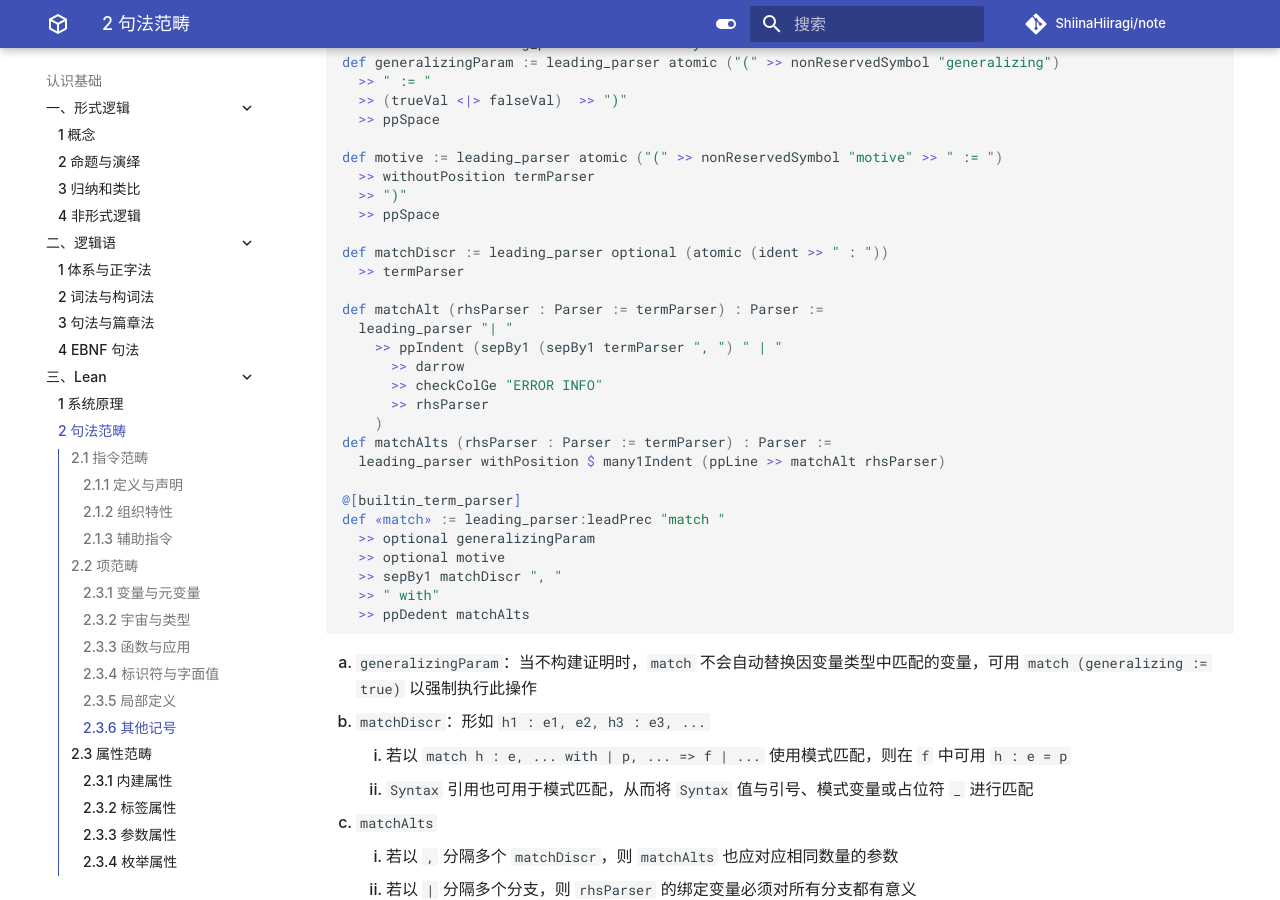
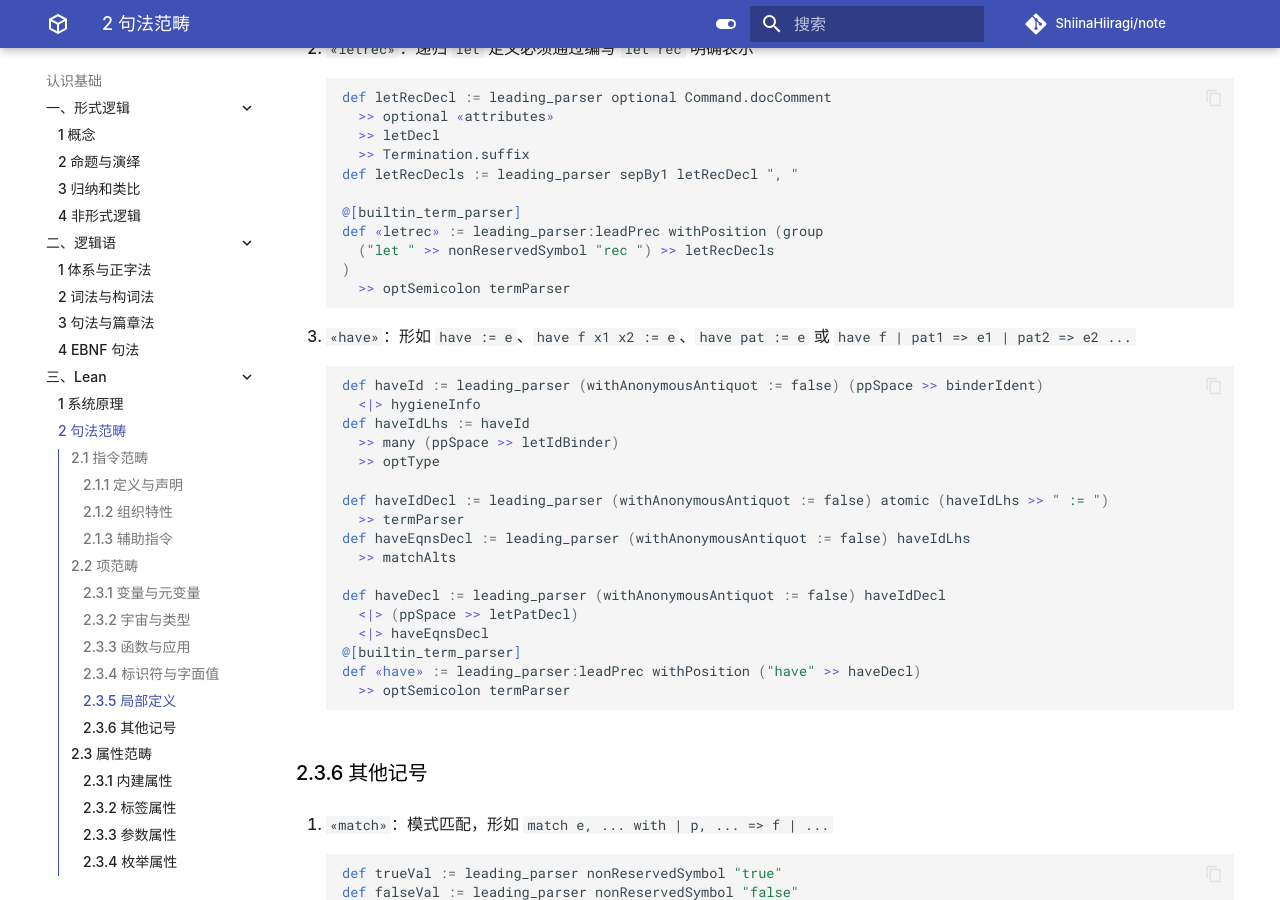
Before and after one commit to ShiinaHiiragi/note, an MkDocs documentation site: the page built from docs/cogn/lean/cat.md, in a window 1280 px wide and 900 px high, scrolled down 18570 px. Built offline with MkDocs 1.6.1 and Material for MkDocs 9.7.7, drawn with Linux system fonts in a browser that asks for light colours; comment, search, counter and statistics services are not loaded; some of the changed text lies outside the part shown.

Commit message:
prop in lean

````diff
--- a/docs/cogn/lean/cat.md
+++ b/docs/cogn/lean/cat.md
@@ -152,7 +152,15 @@
           >> ppIndent declSig
         ```
 
-    6. `«inductive»`：归纳类型，包括可以选择的枚举类型与可以包含自身实例的递归类型
+    6. `«example»`：声明一个无名且不永久保存的定理
+
+        ```lean
+        def «example» := leading_parser "example"
+          >> ppIndent optDeclSig
+          >> declVal
+        ```
+
+    7. `«inductive»`：归纳类型，包括可以选择的枚举类型与可以包含自身实例的递归类型
 
         ```lean
         def ctor := leading_parser atomic (optional docComment >> "\n| ")
@@ -739,26 +747,26 @@
           >> ")"
         ```
 
-    2. 通用（可选）类型标注
+    2. `typeSpec` 与 `optType`：通用（可选）类型标注
 
         ```lean
         def typeSpec := leading_parser " : " >> termParser
         def optType : Parser := optional typeSpec
         ```
 
-    !!! note "项与类型的关系"
-        1. 每个项都有对应类型，因此冒号右侧的项必然存在
-        2. 并非所有项都是类型，例如下述声明不合法：
+        !!! note "项与类型的关系"
+            1. 每个项都有对应类型，因此冒号右侧的项必然存在
+            2. 并非所有项都是类型，例如下述声明不合法：
 
-            ```lean
-            class Plus (α : Type) where
-              plus : α → α → α
+                ```lean
+                class Plus (α : Type) where
+                  plus : α → α → α
 
-            variable (x : Plus Nat)  # ⊢ Type
-            variable (x : Plus)      # Error: type expected, got (Plus : Type → Type)
-            ```
+                variable (x : Plus Nat)  # ⊢ Type
+                variable (x : Plus)      # Error: type expected, got (Plus : Type → Type)
+                ```
 
-    3. 命题标注
+    3. `«show»`：命题标注
 
         ```lean
         def byTactic' := leading_parser "by "
@@ -774,6 +782,16 @@
           >> ppSpace
           >> showRhs
         ```
+
+        !!! note "倒推"
+            从目标向后推理的结构化方法，将原证明目标转移到假设
+
+            ```lean
+            def sufficesDecl := leading_parser (atomic (group (binderIdent >> " : ")) <|> hygieneInfo)
+              >> termParser
+              >> ppSpace
+              >> showRhs
+            ```
 
 ### 2.3.3 函数与应用
 1. `«fun»`：$\lambda$ 表达式，即匿名函数
@@ -854,17 +872,24 @@
     3. 若 `T` 是一个结构体类型且 `i` 是一个正数，则 `e.i` 是 `e` 的第 `i` 个字段之简写
 
 ### 2.3.4 标识符与字面值
-1. 标识符与占位符：后者指示 Lean 自动填充
+1. 标识符与占位符
 
     ```lean
     @[builtin_term_parser]
     def ident := checkPrec maxPrec >> Parser.ident
+
     @[builtin_term_parser]
     def hole := leading_parser "_"
+    @[builtin_term_parser]
+    def «sorry» := leading_parser "sorry"
+
     @[builtin_term_parser]
     def syntheticHole := leading_parser "?" >> (ident <|> hole)
     def binderIdent : Parser := ident <|> hole
     ```
+
+    1. `hole`：占位符，指示 Lean 自动填充
+    2. `«sorry»`：生成任何证明或对象，可用于增量性地构建长证明
 
 2. 字面值：包括整数、浮点数、字符串、字符与名称
 
@@ -942,6 +967,28 @@
     def «letrec» := leading_parser:leadPrec withPosition (group
       ("let " >> nonReservedSymbol "rec ") >> letRecDecls
     )
+      >> optSemicolon termParser
+    ```
+
+3. `«have»`：形如 `have := e`、`have f x1 x2 := e`、`have pat := e` 或 `have f | pat1 => e1 | pat2 => e2 ...`
+
+    ```lean
+    def haveId := leading_parser (withAnonymousAntiquot := false) (ppSpace >> binderIdent)
+      <|> hygieneInfo
+    def haveIdLhs := haveId
+      >> many (ppSpace >> letIdBinder)
+      >> optType
+
+    def haveIdDecl := leading_parser (withAnonymousAntiquot := false) atomic (haveIdLhs >> " := ")
+      >> termParser
+    def haveEqnsDecl := leading_parser (withAnonymousAntiquot := false) haveIdLhs
+      >> matchAlts
+
+    def haveDecl := leading_parser (withAnonymousAntiquot := false) haveIdDecl
+      <|> (ppSpace >> letPatDecl)
+      <|> haveEqnsDecl
+    @[builtin_term_parser]
+    def «have» := leading_parser:leadPrec withPosition ("have" >> haveDecl)
       >> optSemicolon termParser
     ```
 
````
Also changed, not shown: other parts of docs/cogn/lean/cat.md (+3 -3 lines), docs/cogn/lean/init.md (+15 -1 lines).
